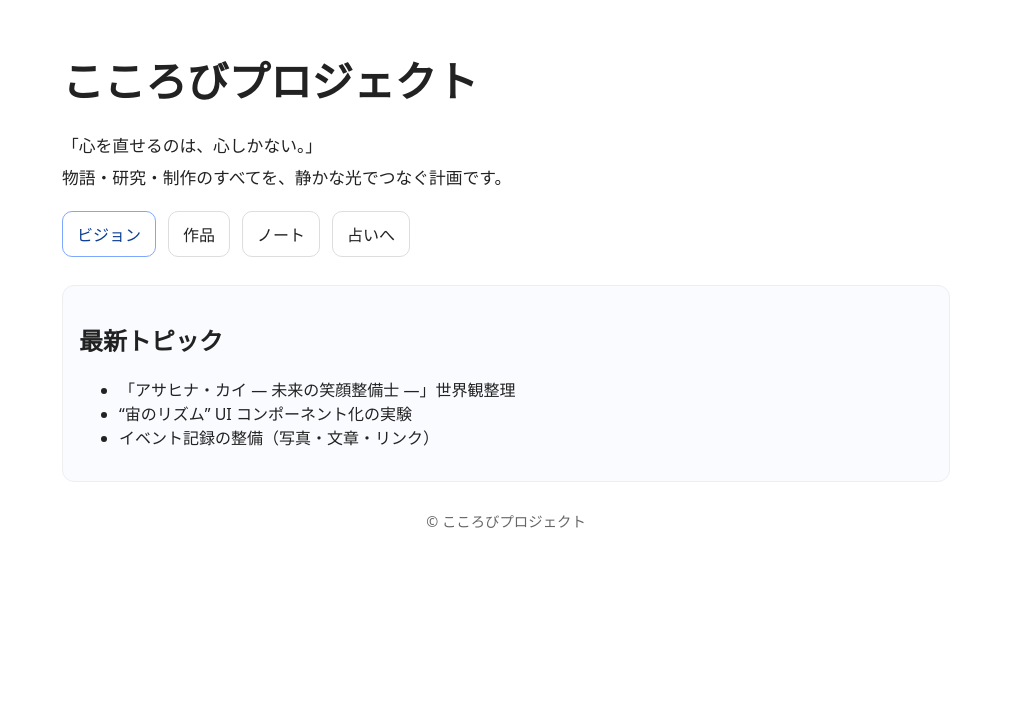
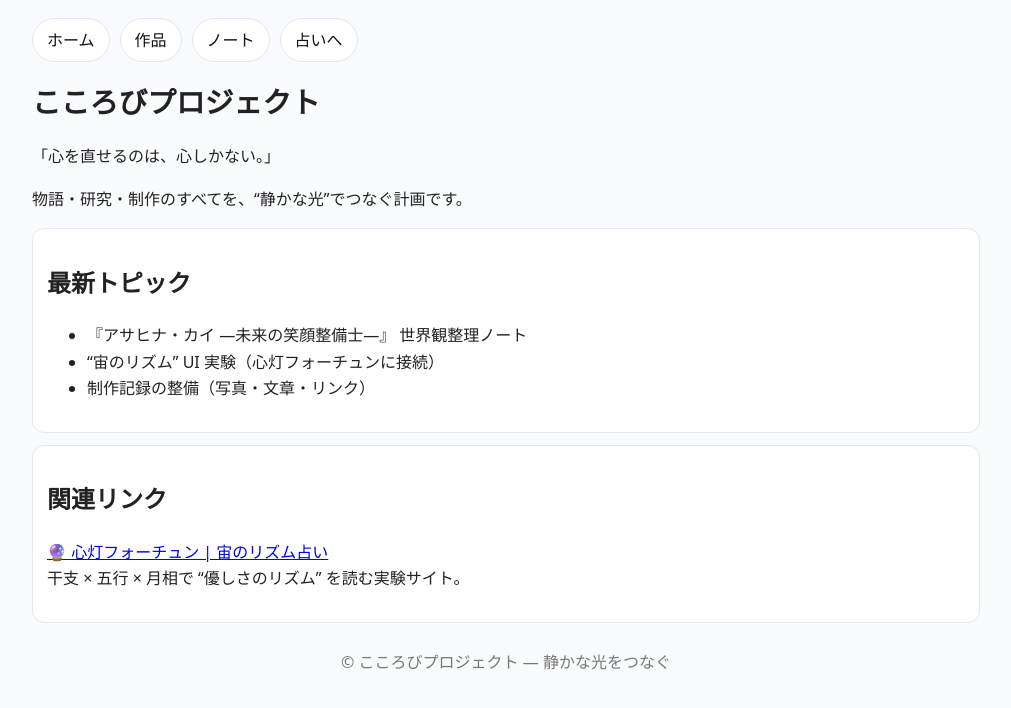
Before and after one commit to toybox917-cell/kokorobi-project, a plain HTML site: page index.html in a window 1280 px wide. Shown: the whole page, without its empty margins (134-1145 px from the left). Drawn offline with Linux system fonts and the light colour scheme.

Commit message:
Add files via upload

```diff
--- /dev/null
+++ b/assets/style.css
@@ -0,0 +1,13 @@
+:root{--ink:#222;--soft:#666;--card:#fff;--border:#e6e8ef;--bg:#fafbff;--accent:#3a6cd6}
+*{box-sizing:border-box}body{margin:0;background:var(--bg);color:var(--ink);
+font-family:system-ui,-apple-system,"Hiragino Sans","Yu Gothic",sans-serif;line-height:1.65}
+main{max-width:980px;margin:18px auto;padding:0 16px}
+nav{display:flex;gap:10px;margin:6px 0 16px;flex-wrap:wrap}
+a.tab{display:inline-block;padding:8px 14px;border:1px solid var(--border);
+border-radius:999px;background:#fff;text-decoration:none;color:#111}
+a.tab:hover{border-color:#cfd6ff}
+h1{font-size:1.8rem;margin:.3em 0 .6em}
+.hero p{margin:.3em 0 1em}
+footer{color:#777;text-align:center;margin:26px 0 20px}
+.card{background:var(--card);border:1px solid var(--border);border-radius:12px;padding:14px;margin:12px 0}
+small.muted{color:#777}
--- a/index.html
+++ b/index.html
@@ -1,39 +1,43 @@
-<!doctype html><html lang="ja"><head>
-<meta charset="utf-8"><meta name="viewport" content="width=device-width,initial-scale=1">
-<title>こころびプロジェクト</title>
-<meta name="description" content="心灯プロジェクトの世界観・制作・記録。">
-<style>
-:root{--ink:#222;--bg:#fff;--brand:#7fa7ff;}
-*{box-sizing:border-box}
-body{margin:0;background:var(--bg);color:var(--ink);font-family:system-ui,-apple-system,"Hiragino Sans","Yu Gothic",sans-serif}
-main{max-width:920px;margin:0 auto;padding:28px 16px}
-h1{font-size:clamp(1.6rem,3.8vw,2.6rem);margin:.5em 0}
-.lead{font-size:1.05rem;line-height:1.9}
-.nav{display:flex;gap:12px;margin:18px 0 28px;flex-wrap:wrap}
-a.btn{display:inline-block;padding:10px 14px;border:1px solid #ddd;border-radius:10px;text-decoration:none;color:#222}
-a.primary{border-color:var(--brand);color:#0b3d91}
-.card{border:1px solid #eee;border-radius:12px;padding:16px;margin:12px 0;background:#fafbff}
-footer{margin:28px 0;color:#666;font-size:.9rem;text-align:center}
-</style></head>
-<body><main>
-  <h1>こころびプロジェクト</h1>
-  <p class="lead">「心を直せるのは、心しかない。」<br>
-  物語・研究・制作のすべてを、静かな光でつなぐ計画です。</p>
-
-  <nav class="nav">
-    <a class="btn primary" href="/pages/vision.html">ビジョン</a>
-    <a class="btn" href="/pages/works.html">作品</a>
-    <a class="btn" href="/pages/notes.html">ノート</a>
-    <a class="btn" href="https://kokorobi-fortune.vercel.app/" target="_blank">占いへ</a>
+<!DOCTYPE html>
+<html lang="ja">
+<head>
+<meta charset="utf-8">
+<meta name="viewport" content="width=device-width,initial-scale=1">
+<title>こころびプロジェクト | 静かな光をつなぐ計画</title>
+<meta name="description" content="心を直せるのは、心しかない。物語と研究と制作を通して“静かな光”を世界へ届ける、こころびプロジェクト公式サイト。">
+<link rel="stylesheet" href="/assets/style.css">
+</head>
+<body>
+<main>
+  <nav>
+    <a class="tab" href="/">ホーム</a>
+    <a class="tab" href="/pages/works.html">作品</a>
+    <a class="tab" href="/pages/notes.html">ノート</a>
+    <a class="tab" href="https://kokorobi-fortune-web.vercel.app/" target="_blank" rel="noopener">占いへ</a>
   </nav>
 
-  <section class="card"><h2>最新トピック</h2>
+  <section class="hero">
+    <h1>こころびプロジェクト</h1>
+    <p>「心を直せるのは、心しかない。」</p>
+    <p>物語・研究・制作のすべてを、“静かな光”でつなぐ計画です。</p>
+  </section>
+
+  <section class="card">
+    <h2>最新トピック</h2>
     <ul>
-      <li>「アサヒナ・カイ ― 未来の笑顔整備士 ―」世界観整理</li>
-      <li>“宙のリズム” UI コンポーネント化の実験</li>
-      <li>イベント記録の整備（写真・文章・リンク）</li>
+      <li>『アサヒナ・カイ ―未来の笑顔整備士―』 世界観整理ノート</li>
+      <li>“宙のリズム” UI 実験（心灯フォーチュンに接続）</li>
+      <li>制作記録の整備（写真・文章・リンク）</li>
     </ul>
   </section>
 
-  <footer>© こころびプロジェクト</footer>
-</main></body></html>
+  <section class="card">
+    <h2>関連リンク</h2>
+    <p><a href="https://kokorobi-fortune-web.vercel.app/" target="_blank" rel="noopener">🔮 心灯フォーチュン | 宙のリズム占い</a><br>
+    干支 × 五行 × 月相で “優しさのリズム” を読む実験サイト。</p>
+  </section>
+
+  <footer>© こころびプロジェクト — 静かな光をつなぐ</footer>
+</main>
+</body>
+</html>
```
Also changed, not shown: pages/notes.html (added, +32 -0 lines), pages/works.html (added, +35 -0 lines), 1 other file.
